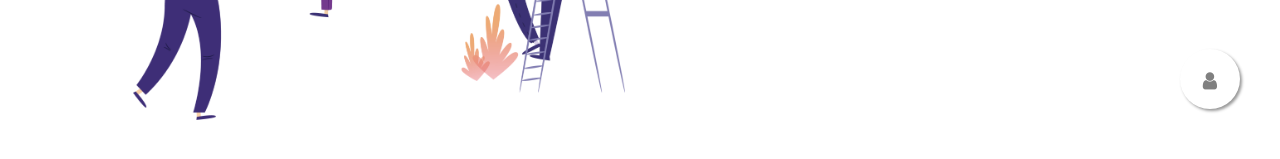
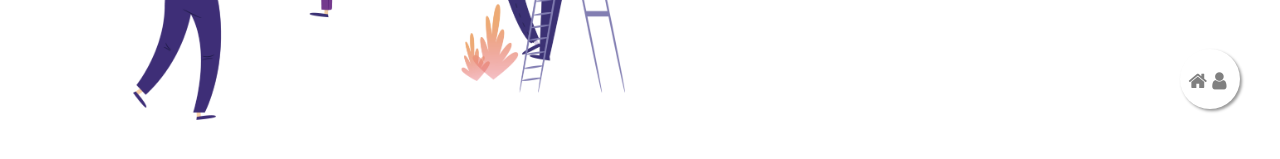
Before and after one commit to edwinvente/fronSigmaReact, a React (Create React App) app: page / in a window 1280 px wide. Shown: the part 651-810 px from the top of the page. Built offline with nearby package versions, Linux system fonts and the light colour scheme; no server answers.

Commit message:
navlink to home success

```diff
--- a/src/App.css
+++ b/src/App.css
@@ -116,6 +116,12 @@ form div p{
 }
 
 .my-float{
+  margin-top:22px;
+  margin-left: 5px;
+  margin-right: 5px;
+}
+
+.my-float2{
 	margin-top:22px;
 }
 
--- a/src/App.js
+++ b/src/App.js
@@ -17,6 +17,9 @@ const GlobalStyle = createGlobalStyle`
 const Navigation = () =>{
   return(
     <nav className='float'>
+      <NavLink to='/' activeClassName='active'>
+            <i className="fa fa-home my-float2"></i>
+      </NavLink>
       <NavLink to='/perfil' activeClassName='active'>
             <i className="fa fa-user my-float"></i>
       </NavLink>
```
